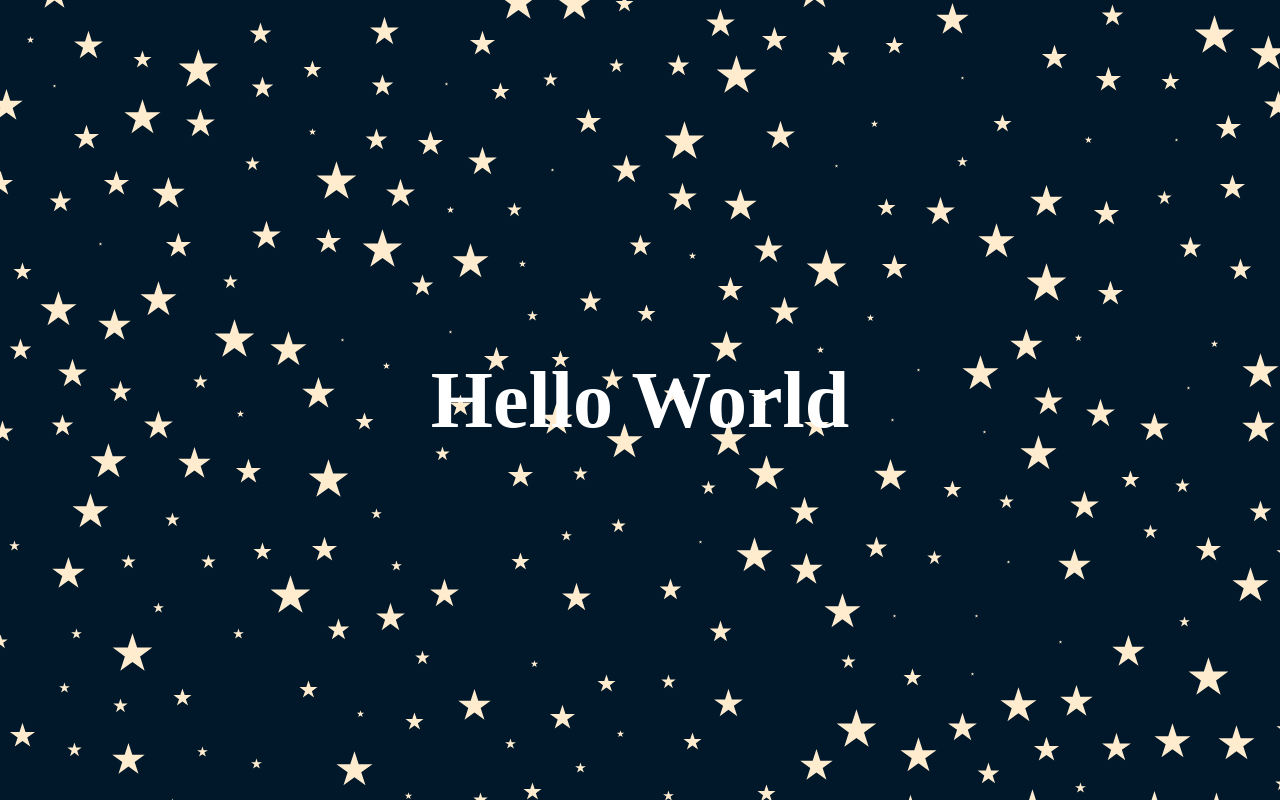
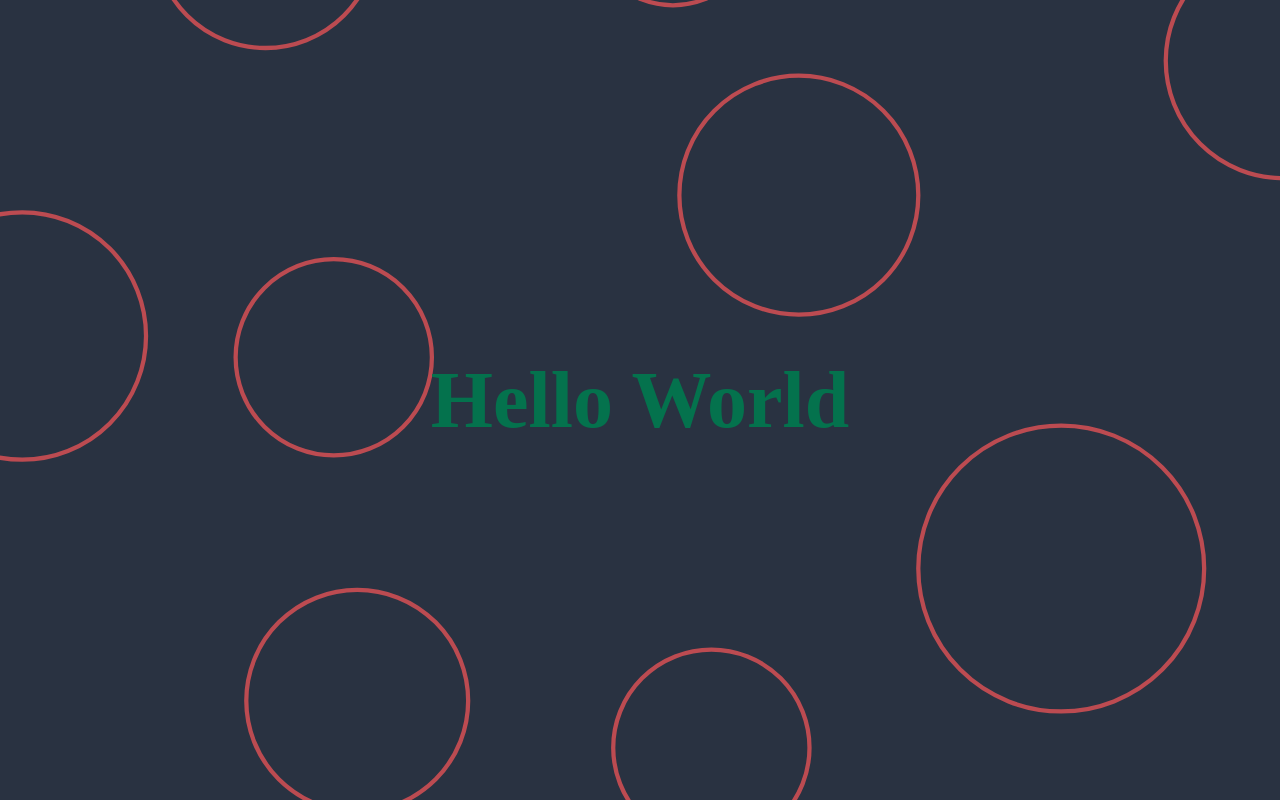
Before and after one commit to SporeFrog/Portfolio-v2, a plain HTML site: page index.html in a window 1280 px wide. Drawn offline with Linux system fonts and the light colour scheme.

Commit message:
starting implementing css variables

```diff
--- a/stylesheet.css
+++ b/stylesheet.css
@@ -1,16 +1,19 @@
 body{
   margin:0;
 }
-
+:root{
+--primary-clr:#04724d;
+--secondary-clr:#293241;
+}
 header{
 height: 100vh;
 width: 100vw;
-background-image: url(/Images/symbol-scatter-haikei.svg);
+background-image: url(/Images/circle-scatter-haikei.svg);
 display: grid;
 justify-content: center;
 background-size: 150%;
 background-position-y: -40rem;
-animation: bg-animate 10s infinite;
+animation: bg-animate 20s infinite alternate;
 }
 @keyframes bg-animate {
   0%{
@@ -23,6 +26,6 @@ animation: bg-animate 10s infinite;
 
 h1{
   margin: 0;
-  color: white;
+  color: var(--primary-clr);
   font-size: 5rem;
 }
```
Also changed, not shown: Images/circle-scatter-haikei.svg (added).
